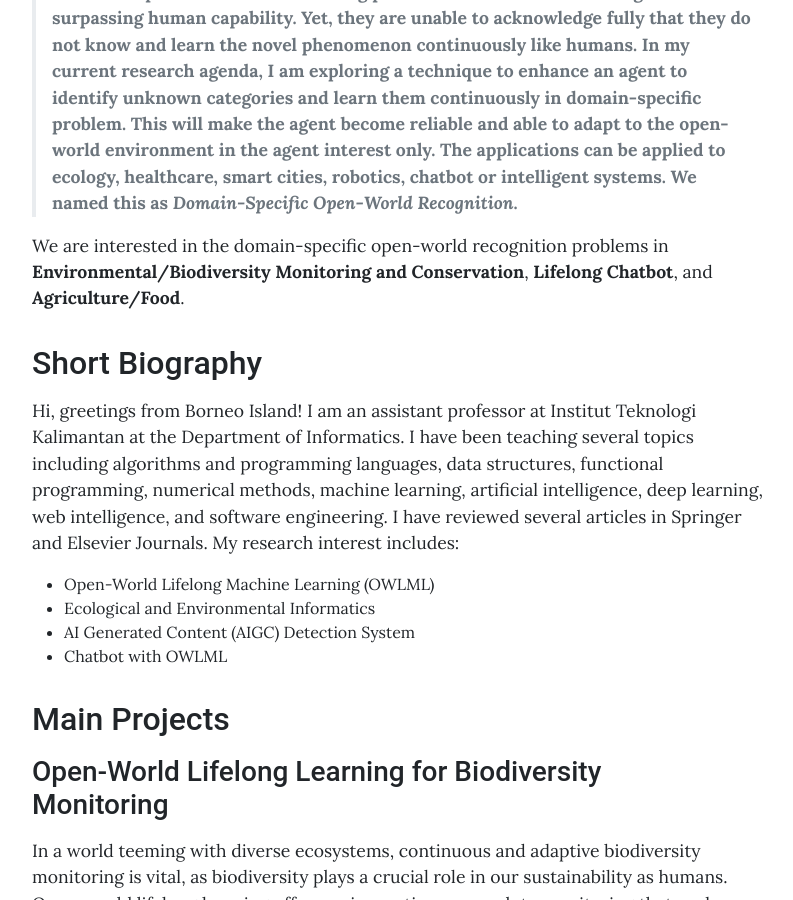
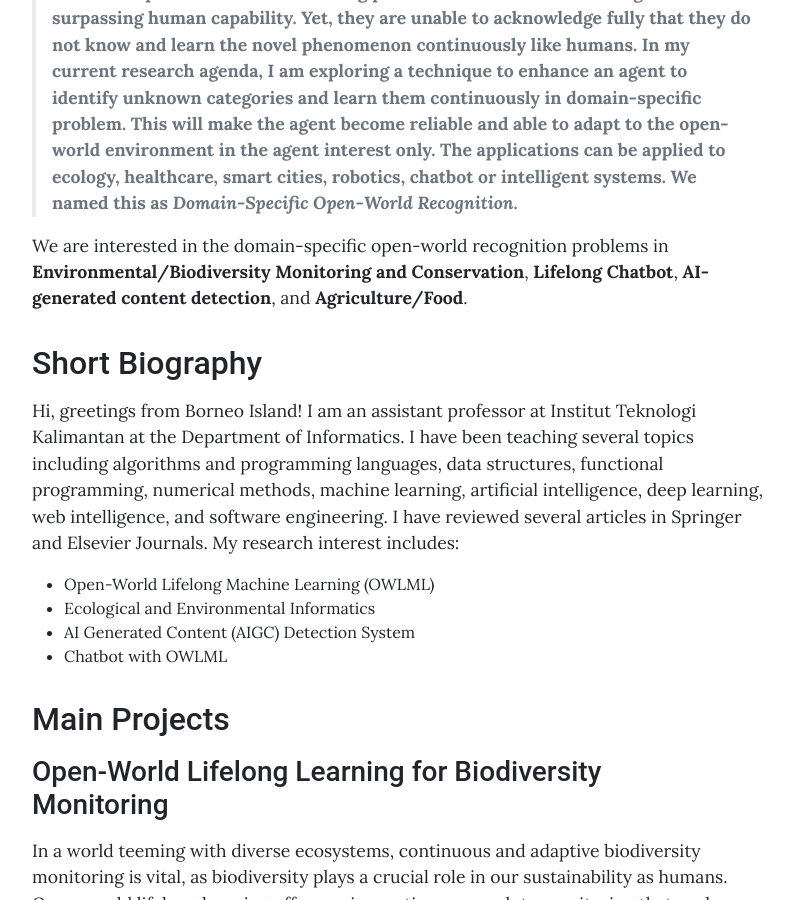
Before and after one commit to gusti-alfarisy/gusti-alfarisy.github.io, a Jekyll site: the page built from pages/home.md, in a window 1280 px wide and 900 px high, scrolled down 1183 px. Shown: the whole window, without its empty margins (240-1033 px from the left). Built offline with Jekyll 4.4.1, drawn with Linux system fonts in a browser that asks for light colours.

Commit message:
update home page

```diff
--- a/pages/home.md
+++ b/pages/home.md
@@ -22,7 +22,7 @@ ___
 ![Current research agendas](assets/theme/images/main_illustration_final.png)
 > **We have experienced the outstanding performance of artificial intelligence surpassing human capability. Yet, they are unable to acknowledge fully that they do not know and learn the novel phenomenon continuously like humans. In my current research agenda, I am exploring a technique to enhance an agent to identify unknown categories and learn them continuously in domain-specific problem.  This will make the agent become reliable and able to adapt to the open-world environment in the agent interest only. The applications can be applied to ecology, healthcare, smart cities, robotics, chatbot or intelligent systems. We named this as _Domain-Specific Open-World Recognition_.**
 
-We are interested in the domain-specific open-world recognition problems in **Environmental/Biodiversity Monitoring and Conservation**, **Lifelong Chatbot**, and **Agriculture/Food**.
+We are interested in the domain-specific open-world recognition problems in **Environmental/Biodiversity Monitoring and Conservation**, **Lifelong Chatbot**, **AI-generated content detection**, and **Agriculture/Food**.
 
 ## Short Biography
 
```
